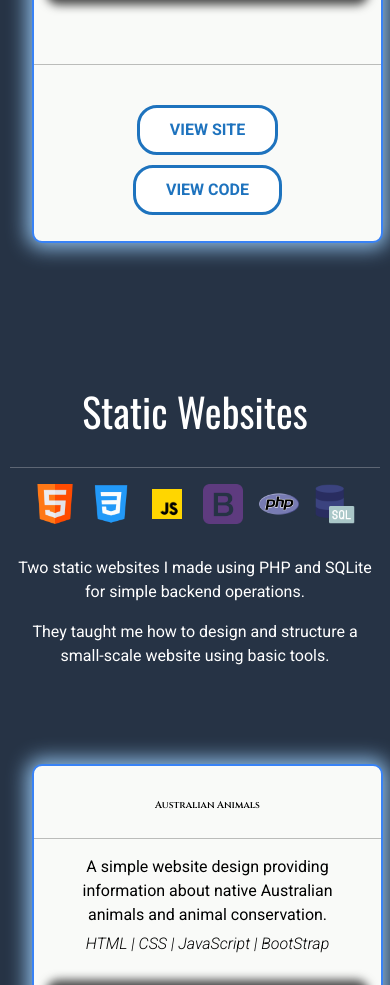
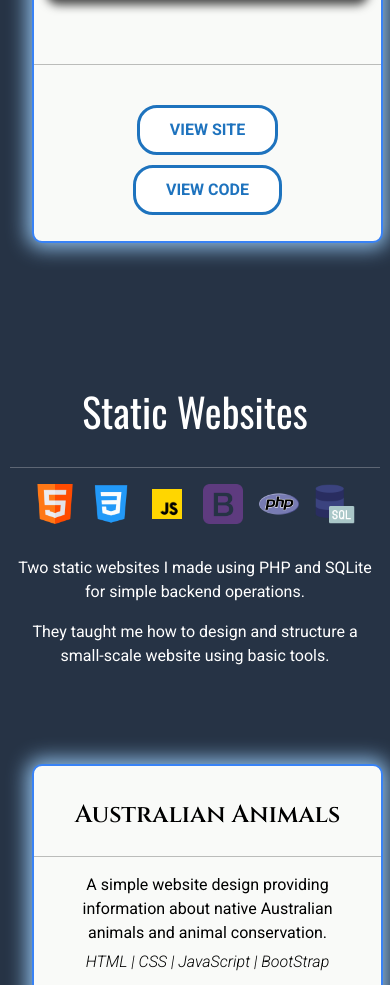
Before and after one commit to nloc1929/nloc1929.github.io, a PHP site: page / in a window 390 px wide. Shown: the part 1139-2124 px from the top of the page. Run offline with PHP 8.4, Linux system fonts and the light colour scheme; some web fonts are replaced; grey boxes are pictures that could not be loaded.

Commit message:
Fixed site heading for Mobile

```diff
--- a/styles/index.css
+++ b/styles/index.css
@@ -186,8 +186,6 @@
 .siteHeading2 h2 {
     font-family: 'Cinzel', serif;
     font-weight: bold;
-    font-size: 20px;
-    font-size: 2.5vw;
 }
 
 #siteHeading2-1 {
```
